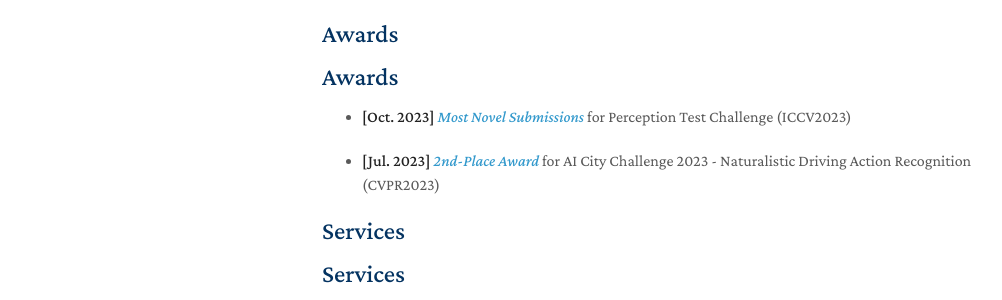
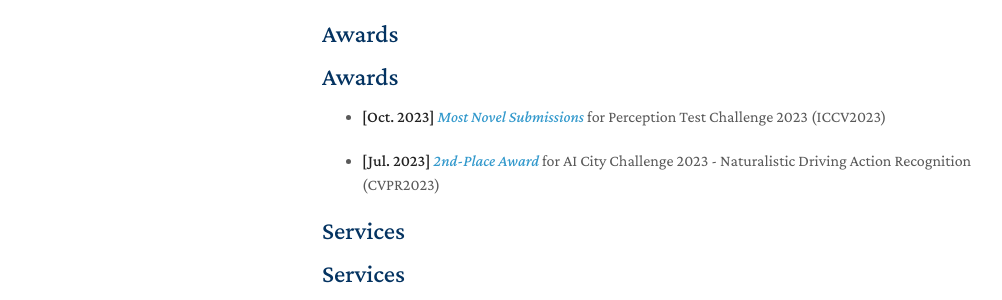
Before and after one commit to happylinze/happylinze.github.io, a Jekyll site: the page built from index.md, in a window 1280 px wide and 1219 px high. Shown: the part 789-1089 px from the top of the window, without its empty margins (148-1150 px from the left). Built offline with Jekyll 4.4.1, drawn with Linux system fonts in a browser that asks for light colours; nearby versions of some CDN libraries; a style sheet for code colours, icons or effects is not loaded; our own code applies the rules of GitHub Pages for plain Markdown files.

Commit message:
Update awards.md

```diff
--- a/_includes/awards.md
+++ b/_includes/awards.md
@@ -1,5 +1,5 @@
 ## Awards
 
-- **[Oct. 2023]** <a href="https://ptchallenge-workshop.github.io/challenge2023.html" target="_blank">*Most Novel Submissions*</a> for Perception Test Challenge (ICCV2023)
+- **[Oct. 2023]** <a href="https://ptchallenge-workshop.github.io/challenge2023.html" target="_blank">*Most Novel Submissions*</a> for Perception Test Challenge 2023 (ICCV2023)
 
 - **[Jul. 2023]** <a href="https://www.aicitychallenge.org/2023-challenge-winners/" target="_blank">*2nd-Place Award*</a> for AI City Challenge 2023 - Naturalistic Driving Action Recognition (CVPR2023)
```
